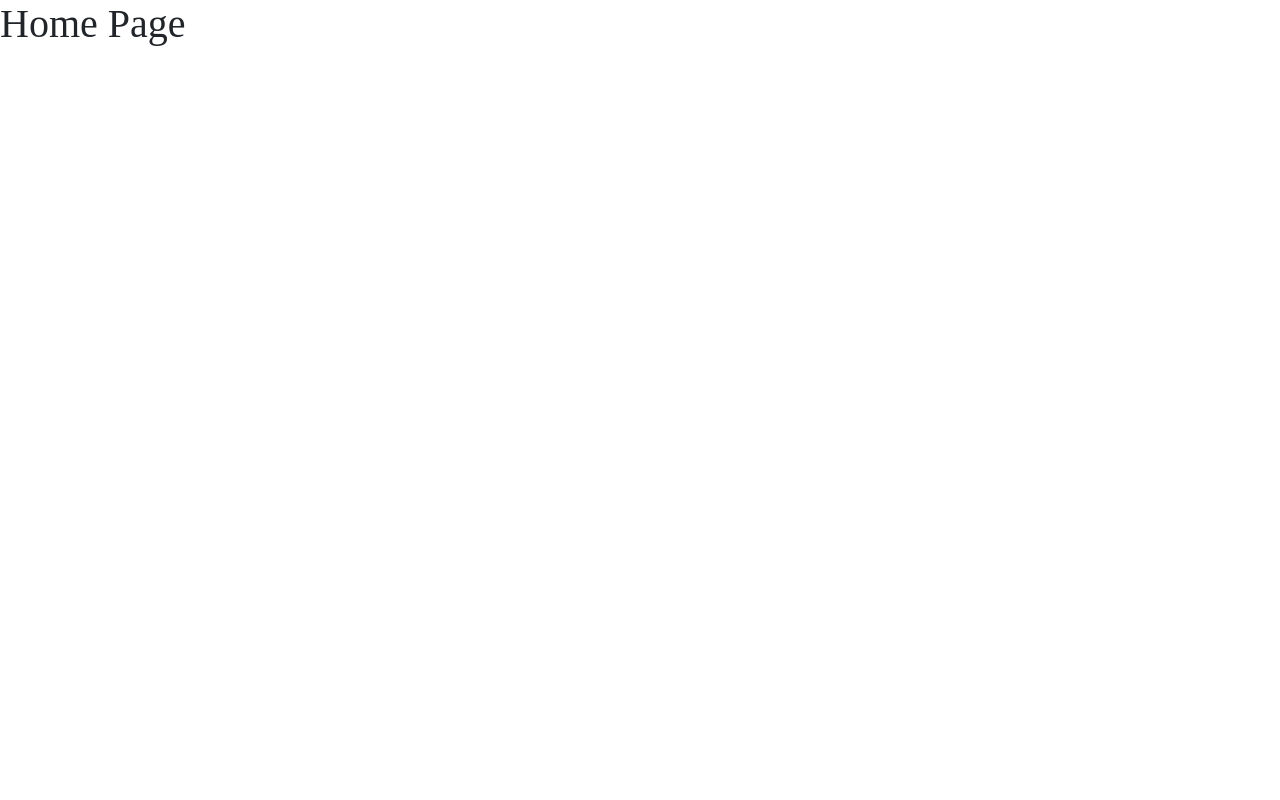
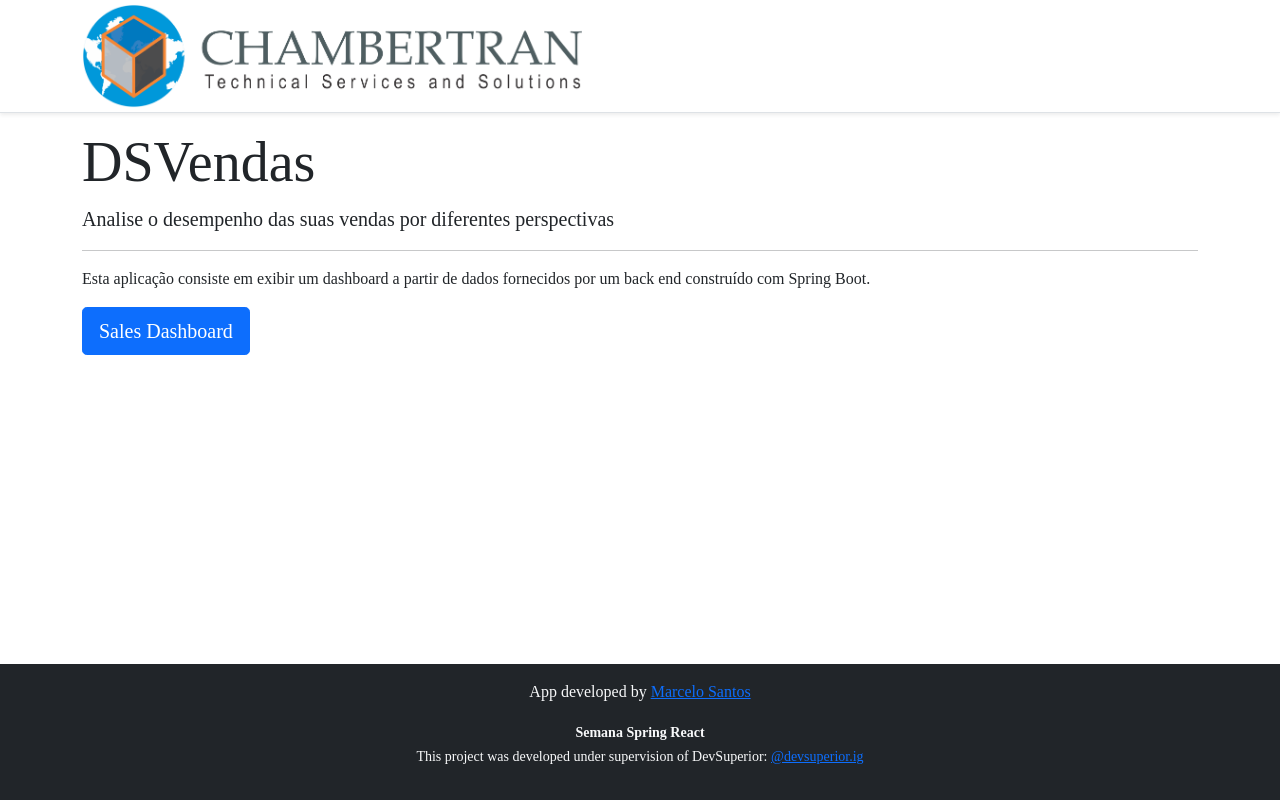
Before and after one commit to Marcelo-Biker-Dev/sds3-project, a React (Create React App) app in the folder frontend/: page / in a window 1280 px wide. Built offline with nearby package versions, Linux system fonts and the light colour scheme; a web font is replaced by a local one.

Commit message:
Home, navigation links

```diff
--- a/frontend/src/components/NavBar/index.tsx
+++ b/frontend/src/components/NavBar/index.tsx
@@ -1,11 +1,14 @@
 import img_CHAMBERTRAN from "assets/img/Logo_CHAMBERTRAN.png"
+import { Link } from "react-router-dom";
 
 function NavBar() {
     return (
         <div className="d-flex flex-column flex-md-row align-items-center p-1 px-md-4 mb-3 bg-0 border-bottom shadow-sm">
             <div className="container">
                 <nav className="my-2 my-md-0 mr-md-3">
-                    <img src={img_CHAMBERTRAN} alt="Chambertran" width="500" />
+                    <Link to="/">
+                        <img src={img_CHAMBERTRAN} alt="Chambertran" width="500" />
+                    </Link>
                 </nav>
             </div>
         </div>
--- a/frontend/src/pages/Home/index.tsx
+++ b/frontend/src/pages/Home/index.tsx
@@ -1,8 +1,24 @@
+import Footer from "components/Footer";
+import NavBar from "components/NavBar";
+import { Link } from "react-router-dom";
+
 function Home() {
     return (
-        <div>
-            <h1>Home Page</h1>
-        </div>
+        <>
+            <NavBar />
+            <div className="container">
+                <div className="jumbotron">
+                    <h1 className="display-4">DSVendas</h1>
+                    <p className="lead">Analise o desempenho das suas vendas por diferentes perspectivas</p>
+                    <hr />
+                    <p>Esta aplicação consiste em exibir um dashboard a partir de dados fornecidos por um back end construído com Spring Boot.</p>
+                    <Link className="btn btn-primary btn-lg" to="/dashboard">
+                        Sales Dashboard
+                    </Link>
+                </div>
+            </div>
+            <Footer />
+        </>
     );
 }
 
```
